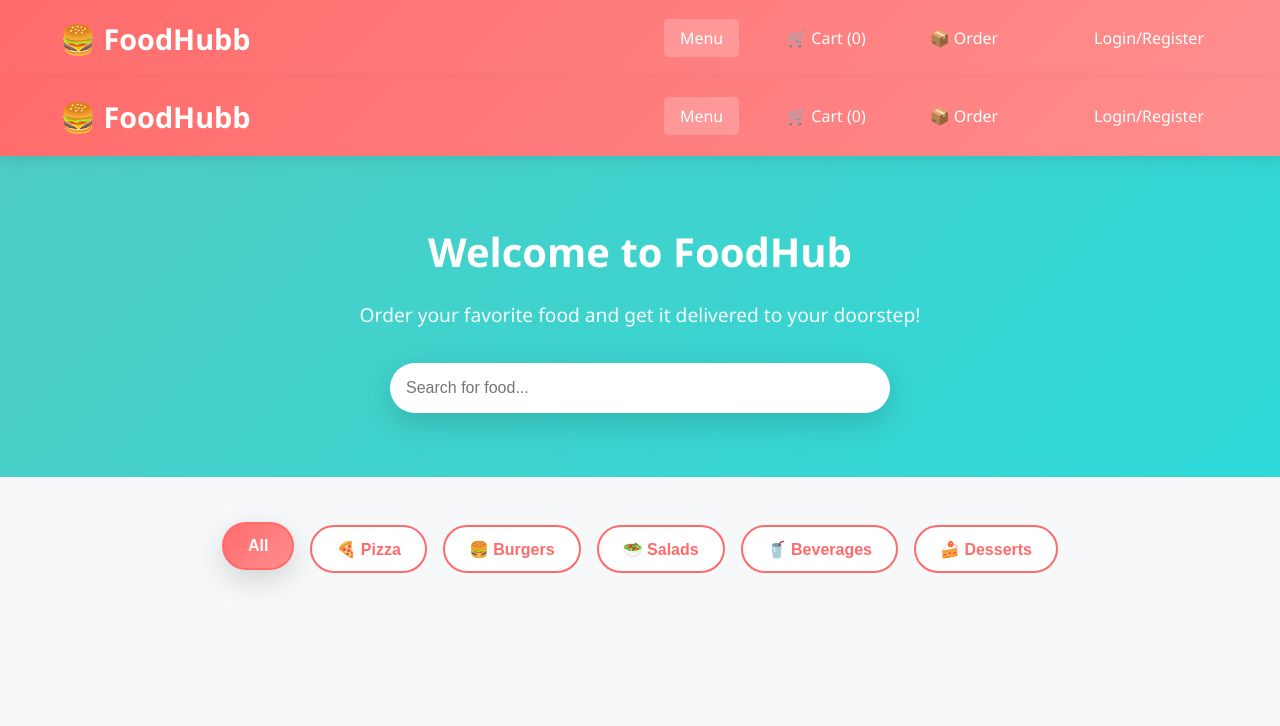
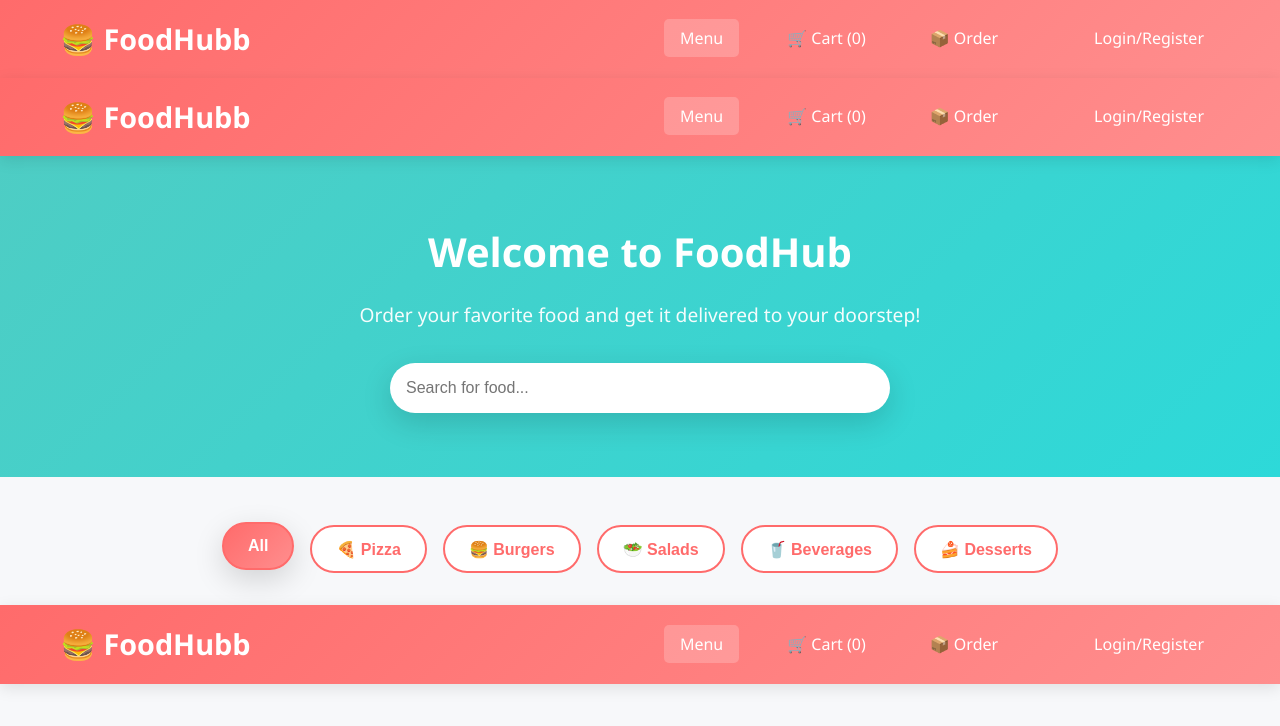
Before and after one commit to amit222aa/TT, a plain HTML site: page index.html in a window 1280 px wide. Drawn offline with Linux system fonts and the light colour scheme; files that its build step writes are made by us from their sources; files whose address does not match are found by name.

Commit message:
Fix HTML formatting and structure

```diff
--- a/index.html
+++ b/index.html
@@ -57,6 +57,20 @@
             <button class="category-btn" data-category="Desserts">🍰 Desserts</button>
         </div>
     </div>
+     <nav class="navbar">
+        <div class="container">
+            <div class="nav-brand">
+                <h1>🍔 FoodHubb</h1>
+            </div>
+            <ul class="nav-menu">
+                <li><a href="index.html" class="active">Menu</a></li>
+                <li><a href="javascript:void(0)" onclick="showCart()">🛒 Cart (<span id="cart-count">0</span>)</a></li>
+                <li><a href="order-tracking.html">📦 Order</a></li>
+                <li><a href="javascript:void(0)" onclick="logout()" id="logout-btn" style="display:none;">Logout</a></li>
+                <li><a href="javascript:void(0)" onclick="showAuthModal()" id="auth-btn">Login/Register</a></li>
+            </ul>
+        </div>
+    </nav>
 
     <!-- Menu Items Grid -->
     <div class="container">
```
